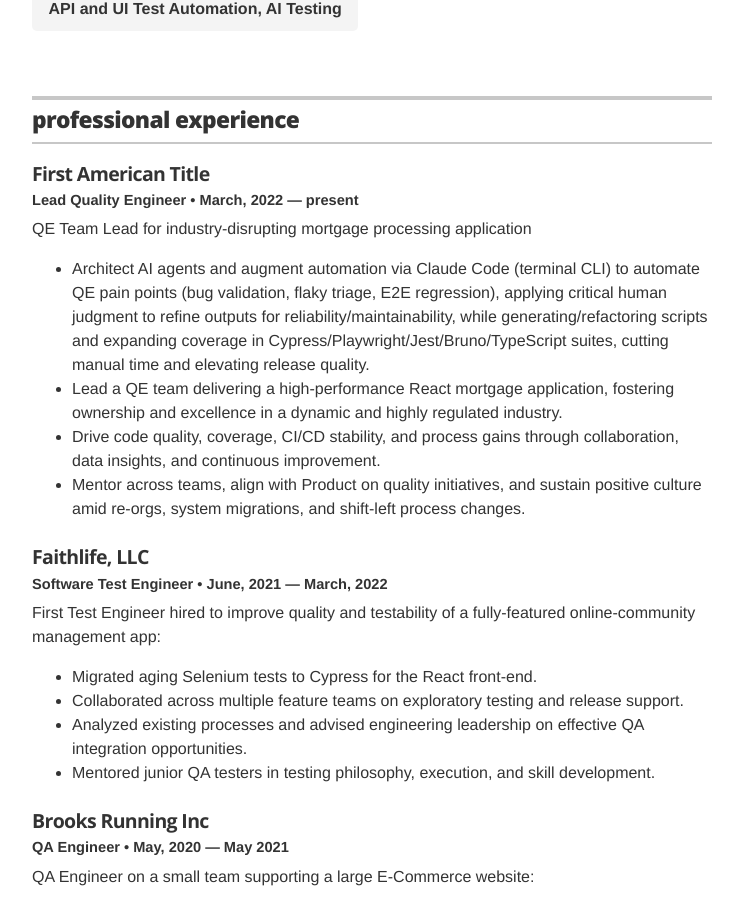
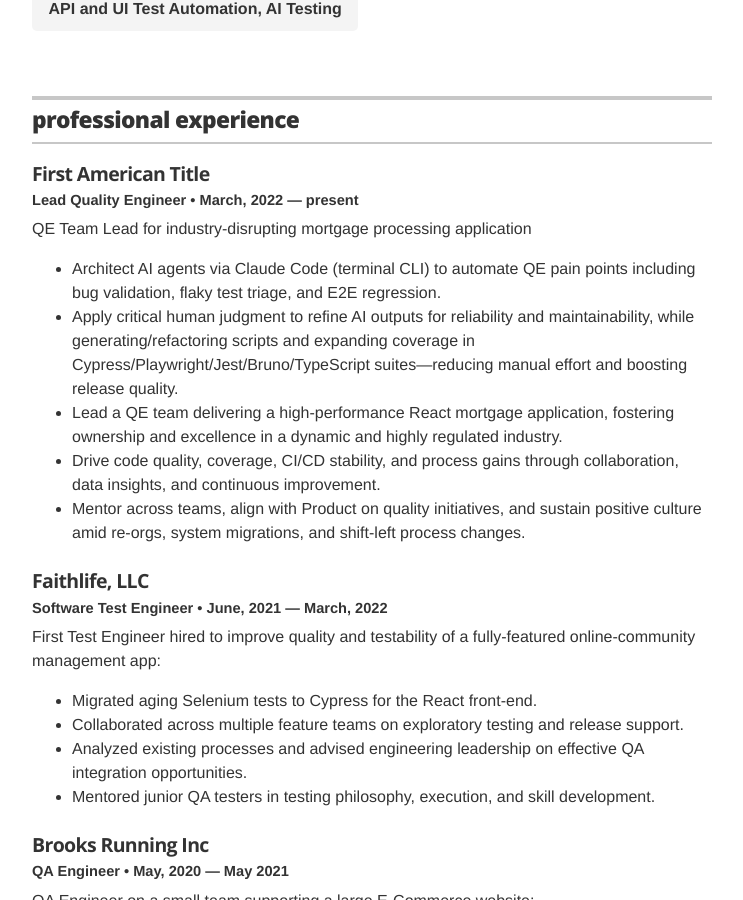
Before and after one commit to rharmaning/rharmaning.github.io, a Jekyll site: the page built from index.html, in a window 1280 px wide and 900 px high, scrolled down 877 px. Shown: the whole window, without its empty margins (268-1011 px from the left). Built offline with Jekyll 4.4.1, drawn with Linux system fonts in a browser that asks for light colours.

Commit message:
Add resume workflow

```diff
--- a/_layouts/resume.html
+++ b/_layouts/resume.html
@@ -94,12 +94,14 @@
           </p>
           <ul class="resume-item-list">
             <li>
-              Architect AI agents and augment automation via Claude Code (terminal CLI)
-              to automate QE pain points (bug validation, flaky triage, E2E regression),
-              applying critical human judgment to refine outputs for
-              reliability/maintainability, while generating/refactoring scripts and
-              expanding coverage in Cypress/Playwright/Jest/Bruno/TypeScript suites,
-              cutting manual time and elevating release quality.
+              Architect AI agents via Claude Code (terminal CLI) to automate QE pain
+              points including bug validation, flaky test triage, and E2E regression.
+            </li>
+            <li>
+              Apply critical human judgment to refine AI outputs for reliability and
+              maintainability, while generating/refactoring scripts and expanding
+              coverage in Cypress/Playwright/Jest/Bruno/TypeScript suites—reducing
+              manual effort and boosting release quality.
             </li>
             <li>
               Lead a QE team delivering a high-performance React mortgage application,
--- a/package.json
+++ b/package.json
@@ -4,6 +4,8 @@
   "scripts": {
     "format": "prettier --write .",
     "format:check": "prettier --check .",
+    "format:resume": "prettier --write _layouts/resume.html",
+    "check:resume": "prettier --check _layouts/resume.html",
     "lint": "npm run format:check"
   },
   "devDependencies": {
```
Also changed, not shown: README.md, 1 other file.
